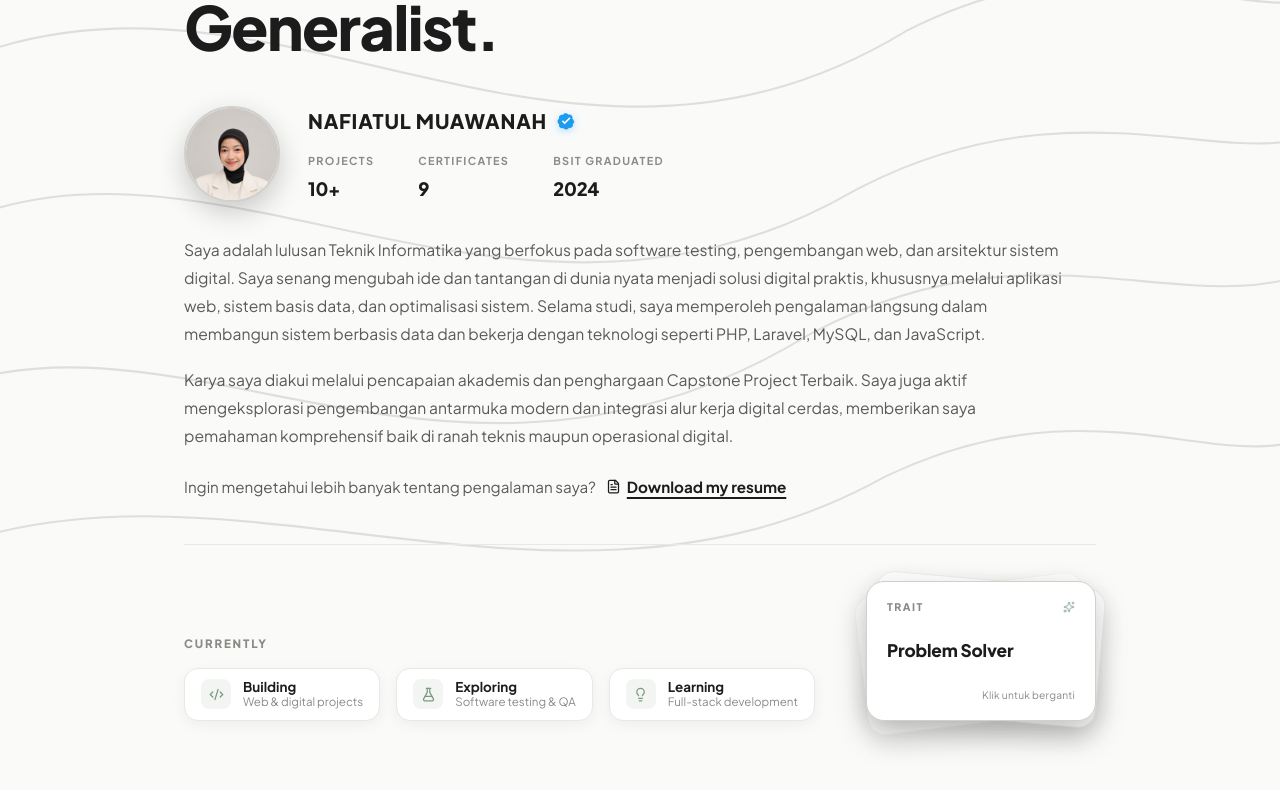
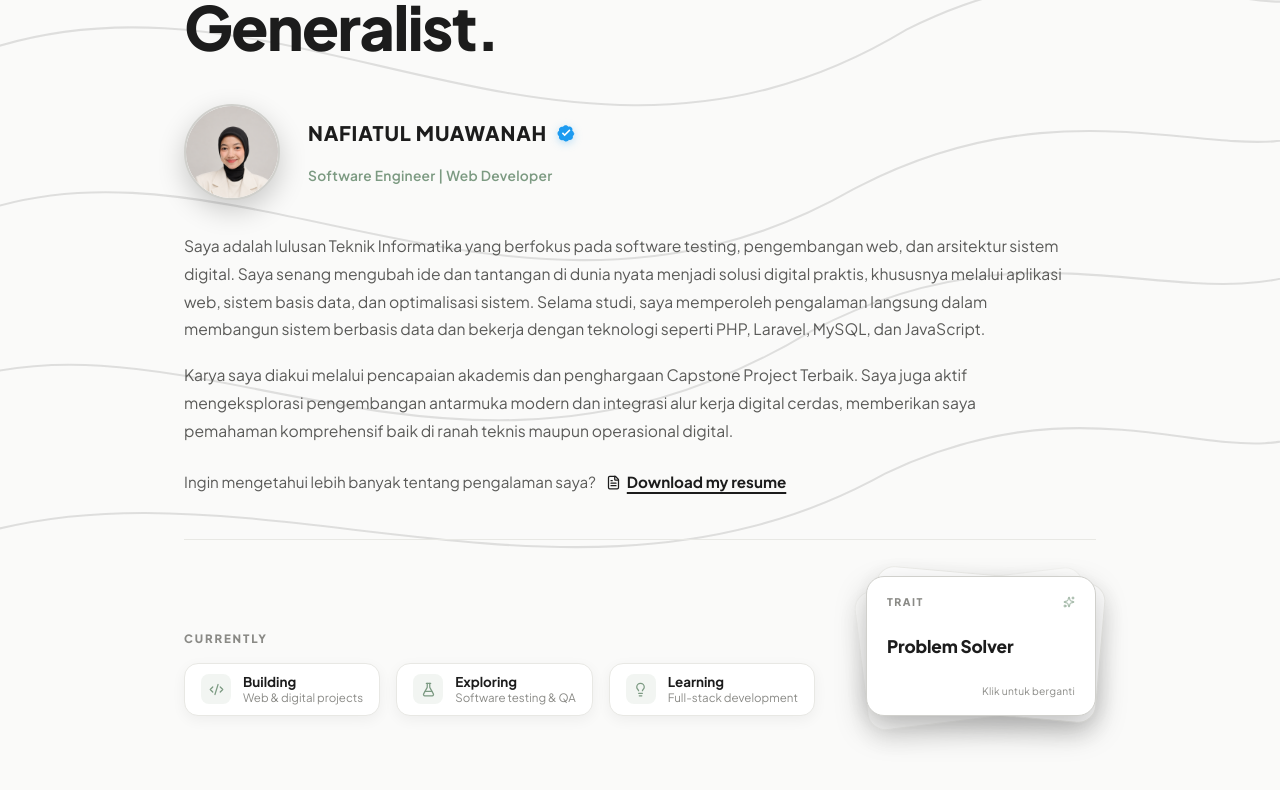
Before and after one commit to ininafia/ininafia.github.io, a React (Vite) app: page / in a window 1280 px wide. Shown: the part 3880-4670 px from the top of the page. Built offline with nearby package versions, Linux system fonts and the light colour scheme.

Commit message:
remove: stats row (PROJECTS, CERTIFICATES, BSIT GRADUATED)

```diff
--- a/src/components/About.tsx
+++ b/src/components/About.tsx
@@ -115,21 +115,7 @@ export default function About() {
                   <h3 className="about-fullname">{personalInfo.name.toUpperCase()}</h3>
                   <VerifiedBadge />
                 </div>
-
-                <div className="about-stats-grid">
-                  <div className="about-stat-item">
-                    <span className="stat-label">PROJECTS</span>
-                    <span className="stat-val">10+</span>
-                  </div>
-                  <div className="about-stat-item">
-                    <span className="stat-label">CERTIFICATES</span>
-                    <span className="stat-val">9</span>
-                  </div>
-                  <div className="about-stat-item">
-                    <span className="stat-label">BSIT GRADUATED</span>
-                    <span className="stat-val">2024</span>
-                  </div>
-                </div>
+                <span className="about-role-tag">{personalInfo.headline}</span>
               </div>
             </div>
 
--- a/src/index.css
+++ b/src/index.css
@@ -875,6 +875,13 @@ ul, ol {
   filter: drop-shadow(0 2px 4px rgba(29, 155, 240, 0.3));
 }
 
+.about-role-tag {
+  font-size: 0.86rem;
+  font-weight: 600;
+  color: var(--accent);
+  letter-spacing: 0.02em;
+}
+
 .about-stats-grid {
   display: flex;
   align-items: center;
```
